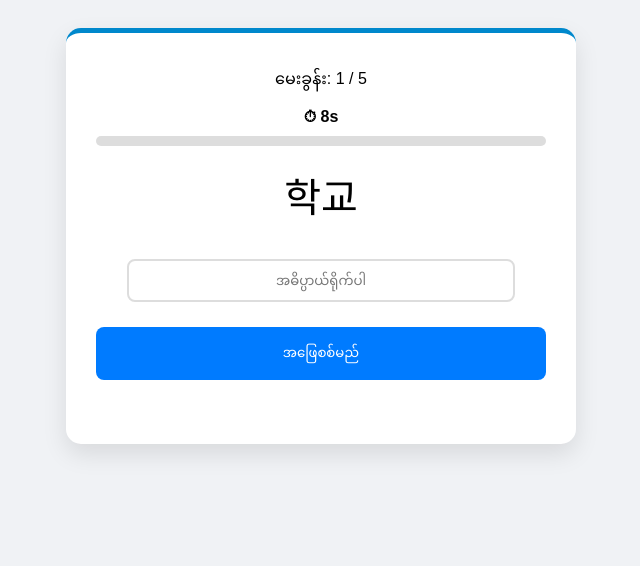
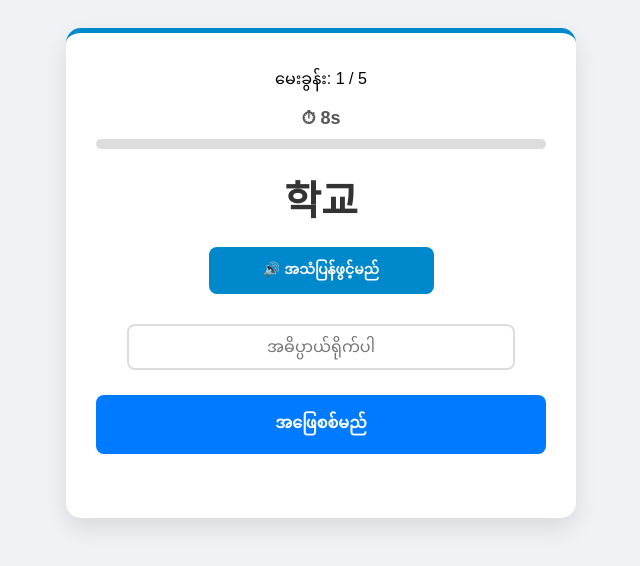
Before and after one commit to lattet620-boop/Online-app, a website: page www/index.html in a window 1280 px wide. Both pictures are taken after a click on the button "စတင်ဖြေဆိုမည်". Shown: the whole page, without its empty margins (319-959 px from the left). Drawn offline with Linux system fonts and the light colour scheme.

Commit message:
Update index.html

```diff
--- a/www/index.html
+++ b/www/index.html
@@ -8,19 +8,15 @@
     <style>
         body { font-family: 'Pyidaungsu', sans-serif; background:#f0f2f5; display:flex; justify-content:center; padding:20px; }
         .quiz-box { background:white; padding:30px; border-radius:15px; box-shadow:0 10px 25px rgba(0,0,0,0.1); width:100%; max-width:450px; text-align:center; border-top:5px solid #0088cc; }
-
-input { width:80%; padding:12px; margin:15px 0; border:2px solid #ddd; border-radius:8px; text-align:center; }
-
-button { background:#007bff; color:white; border:none; padding:12px; border-radius:8px; width:100%; margin-top:10px; }
-.tg-btn { background:#0088cc; }
-
-.korean-word { font-size:2.5rem; margin:20px 0; }
-.feedback { margin-top:10px; font-weight:bold; min-height:24px; }
-
-/* NEW */
-.timer { font-weight:bold; margin:10px 0; }
-.progress { width:100%; height:10px; background:#ddd; border-radius:5px; overflow:hidden; }
-.progress-bar { height:10px; width:0; background:#28a745; }
+        input { width:80%; padding:12px; margin:15px 0; border:2px solid #ddd; border-radius:8px; text-align:center; font-size: 16px; }
+        button { background:#007bff; color:white; border:none; padding:12px; border-radius:8px; width:100%; margin-top:10px; font-size: 16px; font-weight: bold; cursor: pointer; }
+        button:active { background: #0056b3; }
+        .korean-word { font-size:2.5rem; margin:20px 0; color: #333; font-weight: bold; }
+        .feedback { margin-top:10px; font-weight:bold; min-height:24px; font-size: 18px; }
+        .timer { font-weight:bold; margin:10px 0; font-size: 18px; color: #555; }
+        .progress { width:100%; height:10px; background:#ddd; border-radius:5px; overflow:hidden; margin-bottom: 15px; }
+        .progress-bar { height:10px; width:0%; background:#28a745; transition: width 0.3s ease; }
+        h2 { color: #333; margin-top: 0; }
     </style>
 </head>
 
@@ -29,7 +25,8 @@ button { background:#007bff; color:white; border:none; padding:12px; border-radi
 <div class="quiz-box">
 
     <div id="setupScreen">
-<h>KEEC13 Meaning Test</h> Test</h2>
+        <h2>KEEC13 Meaning Test</h2>
+        <p>ဖြေဆိုမည့် မေးခွန်းအရေအတွက် ရွေးပါ</p>
         <input type="number" id="totalQuestionsInput" value="5" min="1" max="10">
         <button onclick="startQuiz()">စတင်ဖြေဆိုမည်</button>
     </div>
@@ -45,17 +42,18 @@ button { background:#007bff; color:white; border:none; padding:12px; border-radi
 
         <div class="korean-word" id="koreanWord"></div>
 
-<input type="text" id="answerInput" placeholder="အဓိပ္ပာယ်ရိုက်ပါ">
+        <button onclick="replayAudio()" style="background:#0088cc; width:50%; margin:0 auto 15px auto; padding:8px; font-size:14px;">🔊 အသံပြန်ဖွင့်မည်</button>
 
-<button onclick="checkAnswer()">အဖြေစစ်မည်</button>
+        <input type="text" id="answerInput" placeholder="အဓိပ္ပာယ်ရိုက်ပါ" autocomplete="off">
+        <button onclick="checkAnswer(false)">အဖြေစစ်မည်</button>
 
         <div id="feedback" class="feedback"></div>
     </div>
 
     <div id="resultScreen" style="display:none;">
         <h2>ပြီးဆုံး 🎉</h2>
-<p>Score: <span id="finalScore">0</span></p>
-<button onclick="location.reload()">ပြန်ဖြေ</button>
+        <p style="font-size: 20px;">ရမှတ်: <span id="finalScore" style="color:green; font-weight:bold;">0</span> / <span id="resultMaxNum">0</span></p>
+        <button onclick="location.reload()">ပြန်ဖြေမည်</button>
     </div>
 
 </div>
@@ -71,12 +69,16 @@ const database = [
 let quizList = [];
 let currentIdx = 0;
 let score = 0;
-let timer;
+let timerInterval;
 let timeLeft = 10;
 let totalQuestions = 0;
+let isAnswered = false; // ထပ်ခါထပ်ခါ နှိပ်မိခြင်းမှ ကာကွယ်ရန်
 
 function startQuiz(){
     totalQuestions = parseInt(document.getElementById('totalQuestionsInput').value);
+    // မေးခွန်းအရေအတွက် limit စစ်ဆေးခြင်း
+    if(totalQuestions > database.length) totalQuestions = database.length;
+    if(totalQuestions < 1) totalQuestions = 1;
 
     quizList = [...database].sort(()=>0.5-Math.random()).slice(0,totalQuestions);
 
@@ -87,44 +89,59 @@ document.getElementById('quizScreen').style.display='block';
     loadQuestion();
 }
 
+// Android ဖုန်းများတွင် အသံသေချာထွက်စေရန် Web Speech API ကို အကောင်းဆုံးစနစ်ဖြင့် ပြင်ဆင်ခြင်း
 function speak(text){
+    if ('speechSynthesis' in window) {
+        speechSynthesis.cancel(); // လတ်တလော အသံဟောင်းရှိက ဖျက်ပစ်ရန်
         let msg = new SpeechSynthesisUtterance(text);
-msg.lang="ko-KR";
+        msg.lang = "ko-KR";
+        msg.rate = 0.8; // စကားပြောနှုန်း အနည်းငယ် နှေးပေးထားခြင်း (နားထောင်ရ လွယ်ကူစေရန်)
         speechSynthesis.speak(msg);
+    }
+}
+
+function replayAudio() {
+    if(quizList[currentIdx]) {
+        speak(quizList[currentIdx].q);
+    }
 }
 
 function loadQuestion(){
     if(currentIdx >= quizList.length) return showResult();
 
+    isAnswered = false; // ခလုတ်နှိပ်ခွင့် ပြန်ဖွင့်ပေးခြင်း
     let word = quizList[currentIdx].q;
 
     document.getElementById('koreanWord').innerText = word;
     document.getElementById('answerInput').value="";
-document.getElementById('currentNum').innerText = currentIdx+1;
+    document.getElementById('currentNum').innerText = currentIdx + 1;
     document.getElementById('feedback').innerText="";
 
+    updateProgress(); // မေးခွန်းအသစ်ရောက်တိုင်း Progress bar တန်းပြောင်းရန်
     speak(word);
     startTimer();
 }
 
 function startTimer(){
-clearInterval(timer);
+    clearInterval(timerInterval);
     timeLeft = 10;
     document.getElementById("timer").innerText = timeLeft;
 
-timer = setInterval(()=>{
+    timerInterval = setInterval(()=>{
         timeLeft--;
         document.getElementById("timer").innerText = timeLeft;
 
-if(timeLeft<=0){
-clearInterval(timer);
-checkAnswer(true);
+        if(timeLeft <= 0){
+            clearInterval(timerInterval);
+            checkAnswer(true); // အချိန်ပြည့်သွားပါက အလိုအလျောက် အဖြေစစ်ရန်
         }
-},1000);
+    }, 1000);
 }
 
-function checkAnswer(timeout=false){
-clearInterval(timer);
+function checkAnswer(timeout = false){
+    if(isAnswered) return; // အဖြေစစ်ပြီးသားဆိုလျှင် ဆက်မလုပ်ရန်
+    isAnswered = true;
+    clearInterval(timerInterval);
 
     let userInput = document.getElementById('answerInput').value.trim();
     let correct = quizList[currentIdx].a;
@@ -133,31 +150,35 @@ let fb = document.getElementById('feedback');
     if(!timeout && userInput === correct){
         score++;
         fb.style.color="green";
-fb.innerText="✅ မှန်";
-}else{
+        fb.innerText="✅ မှန်ကန်ပါသည်";
+    } else if (timeout) {
+        fb.style.color="orange";
+        fb.innerText="⏱ အချိန်ပြည့်သွားပါပြီ! အဖြေမှန်မှာ: " + correct;
+    } else {
         fb.style.color="red";
-fb.innerText="❌ "+correct;
+        fb.innerText="❌ မှားပါသည်! အဖြေမှန်မှာ: " + correct;
     }
 
-updateProgress();
-
     currentIdx++;
-setTimeout(loadQuestion,1000);
+    // အဖြေမှန်/မှားကို ၁.၅ စက္ကန့် ပြသပြီးမှ နောက်မေးခွန်းသို့ သွားရန်
+    setTimeout(loadQuestion, 1500);
 }
 
 function updateProgress(){
     let percent = (currentIdx / quizList.length) * 100;
-document.getElementById("progressBar").style.width = percent+"%";
+    document.getElementById("progressBar").style.width = percent + "%";
 }
 
 function showResult(){
     document.getElementById('quizScreen').style.display='none';
     document.getElementById('resultScreen').style.display='block';
-document.getElementById('finalScore').innerText=score;
+    document.getElementById('finalScore').innerText = score;
+    document.getElementById('resultMaxNum').innerText = totalQuestions;
 }
 
+// Enter ခလုတ်နှိပ်လျှင်လည်း အဖြေစစ်ရန်
 document.getElementById('answerInput').addEventListener("keyup", function(e){
-if(e.key==="Enter") checkAnswer();
+    if(e.key === "Enter") checkAnswer(false);
 });
 </script>
 
```
Lines whose indentation alone changed are shown as unchanged.
